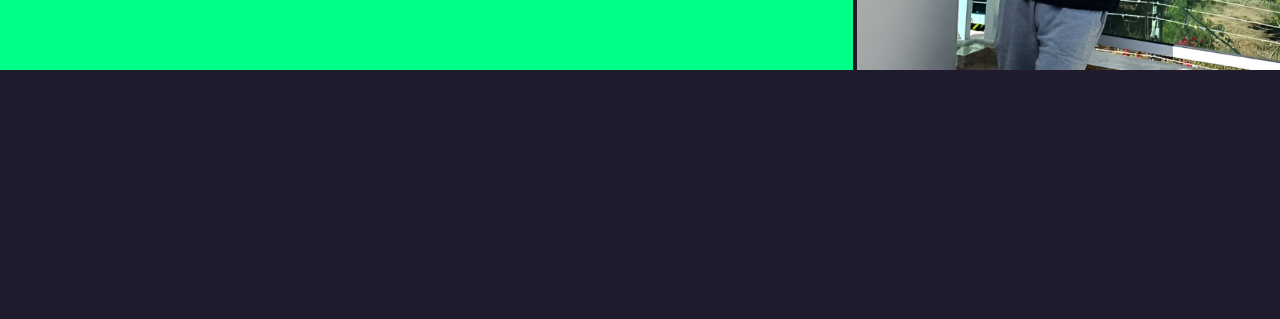
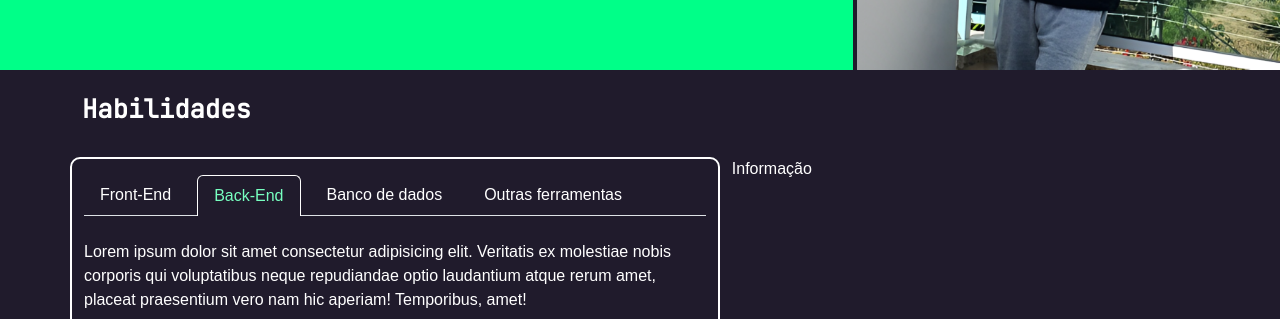
Before and after one commit to gabrielsantos7/Portfolio, a website built with webpack: page public/index.html in a window 1280 px wide. Shown: the part 949-1268 px from the top of the page. Before the commit the page ends 1019 px from the top, so only its background shows below. Built offline with nearby package versions, Linux system fonts and the light colour scheme; a web font is replaced by a local one.

Commit message:
start build technologies

```diff
--- a/public/index.html
+++ b/public/index.html
@@ -79,6 +79,7 @@
     </header>
 
     <main>
+      <!-- Intro Page -->
       <section>
         <div
           class="container my-auto d-flex flex-column-reverse flex-md-row justify-content-between"
@@ -89,7 +90,12 @@
               Desenvolvedor <span class="animated"></span>
             </h2>
             <button class="btn btn-success mt-md-5 fw-bold">
-              <img src="img/download.svg" alt="Download" class="px-1" id="svg-download"/>
+              <img
+                src="img/download.svg"
+                alt="Download"
+                class="px-1"
+                id="svg-download"
+              />
               Download CV
             </button>
           </div>
@@ -97,6 +103,7 @@
         </div>
       </section>
 
+      <!-- About me -->
       <section>
         <div class="container-fluid mt-md-5 mt-4">
           <div class="row">
@@ -149,6 +156,42 @@
           </div>
         </div>
       </section>
+
+      <!-- Habilities -->
+      <section>
+        <div class="container my-auto">
+            <h3 class="font-jetbrains py-4 fw-bold text">Habilidades</h3>
+          <div class="row">
+            <div class="grouper-habilities col-12 col-md-7">
+              <ul class="nav nav-tabs mt-3">
+                <li class="nav-item">
+                  <button class="nav-link">Front-End</button>
+                </li>
+                <li class="nav-item">
+                  <button class="nav-link active-option">Back-End</button>
+                </li>
+                <li class="nav-item">
+                  <button class="nav-link">Banco de dados</button>
+                </li>
+                <li class="nav-item">
+                  <button class="nav-link">Outras ferramentas</button>
+                </li>
+              </ul>
+              <div class="content mt-4">
+                <p>
+                  Lorem ipsum dolor sit amet consectetur adipisicing elit.
+                  Veritatis ex molestiae nobis corporis qui voluptatibus neque
+                  repudiandae optio laudantium atque rerum amet, placeat
+                  praesentium vero nam hic aperiam! Temporibus, amet!
+                </p>
+              </div>
+            </div>
+            <div class="info-grouper col-4">
+              <p>Informação</p>
+            </div>
+          </div>
+        </div>
+      </section>
     </main>
     <footer></footer>
   </body>
--- a/src/scss/styles.scss
+++ b/src/scss/styles.scss
@@ -83,6 +83,11 @@ body {
 
 img[alt="Foto de Perfil"] {
   width: 25vw;
+  transition: transform 0.6s ease-in-out;
+
+  &:hover {
+    transform: rotate(20deg)
+  }
 }
 
 img[alt="Foto Retrato"] {
@@ -97,6 +102,28 @@ h3 {
   height: 20px;
   width: auto;
 }
+
+.grouper-habilities {
+  border: 2px solid $main-white;
+  border-radius: 10px;
+  max-width: 57%;
+
+  .active-option {
+    background: $main-black;
+    border: 1px solid $main-white;
+    border-bottom: none;
+    color: $secondary-green;
+  }
+}
+
+.nav-tabs {
+  .nav-link {
+    &:not(.active-option) {
+      border: none;
+    }
+  }
+}
+
 
 @media screen and (max-width: 767px) {
   #logo-header {
```
Also changed, not shown: public/css/styles.css, 1 other file.
